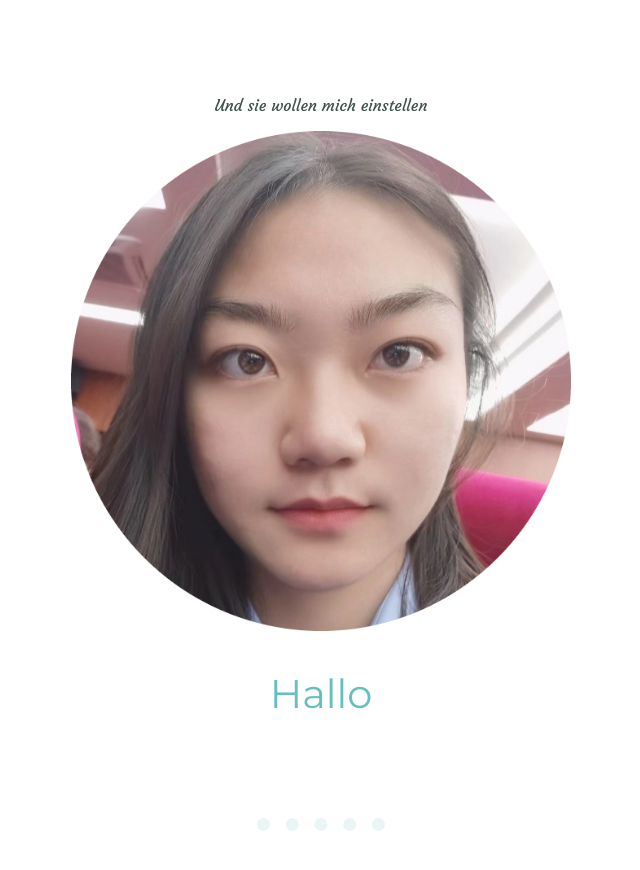
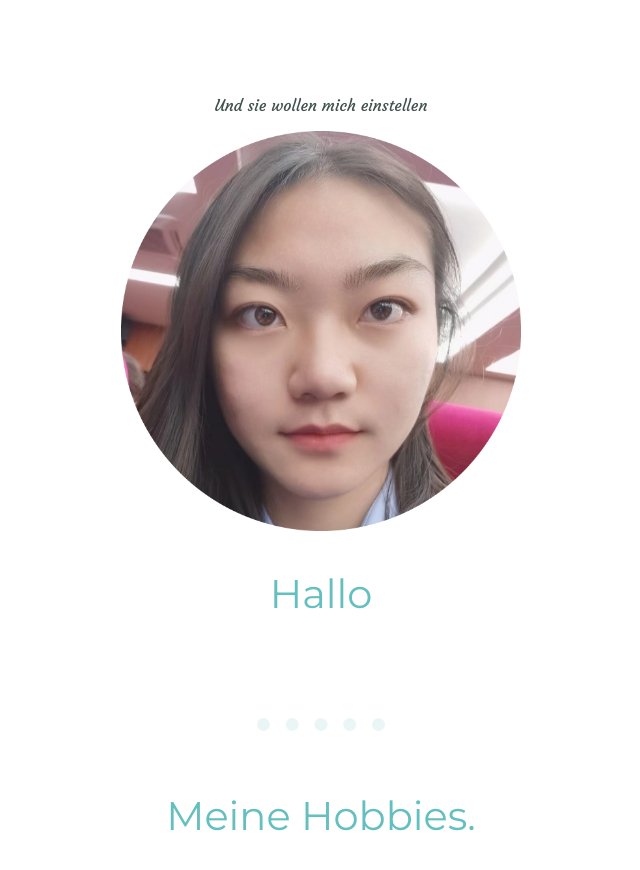
Before and after one commit to Employ-Belle/cv, a plain HTML site: page index.html in a window 1280 px wide. Shown: the part 1300-2170 px from the top of the page, without its empty margins (319-959 px from the left). Drawn offline with Linux system fonts and the light colour scheme.

Commit message:
Update index.html

```diff
--- a/index.html
+++ b/index.html
@@ -19,7 +19,7 @@
     <div class="middle-container">
       <div class="profile">
           <p>Und sie wollen mich einstellen</p>
-        <img src="images/Belle-modified.png" alt="Profile-picture" width="500px" height="500px">
+        <img src="images/Belle-modified.png" alt="Profile-picture" width="400px" height="400px">
         <h2>Hallo</h2>
       </div>
       <hr>
```
